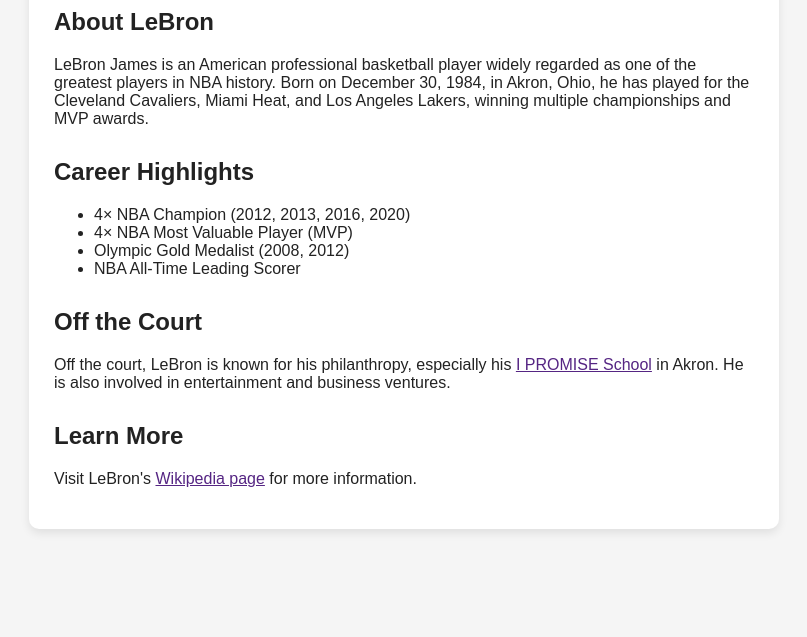
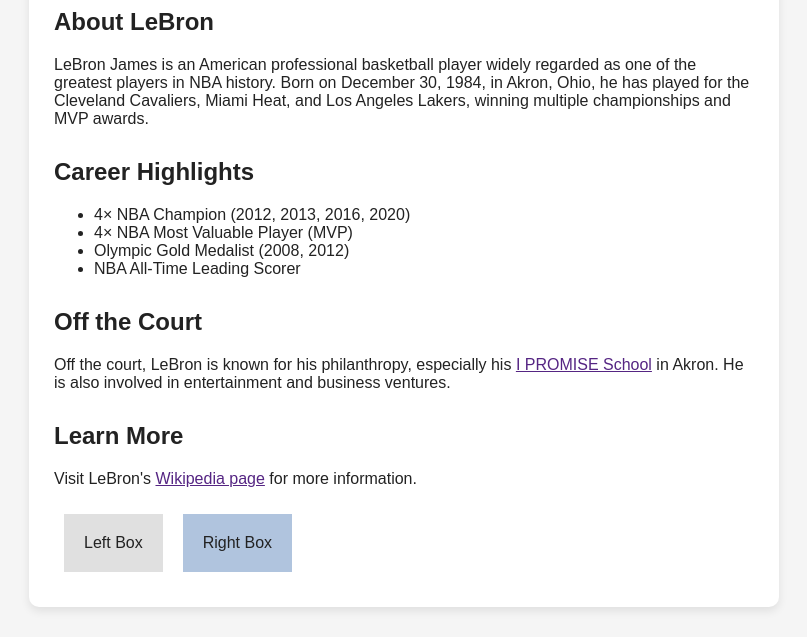
Before and after one commit to Justjbm/Test, a plain HTML site: page index.html in a window 1280 px wide. Shown: the part 531-1168 px from the top of the page, without its empty margins (236-1043 px from the left). Before the commit the page ends 1090 px from the top, so only its background shows below. Drawn offline with Linux system fonts and the light colour scheme.

Commit message:
Update index.html

```diff
--- a/index.html
+++ b/index.html
@@ -66,6 +66,11 @@
         <p>
             Visit LeBron's <a href="https://en.wikipedia.org/wiki/LeBron_James" target="_blank">Wikipedia page</a> for more information.
         </p>
+<div style="display: flex;">
+  <div style="background: #e0e0e0; padding: 20px; margin: 10px;">Left Box</div>
+  <div style="background: #b0c4de; padding: 20px; margin: 10px;">Right Box</div>
+</div>
+
     </main>
 </body>
 </html>
```
